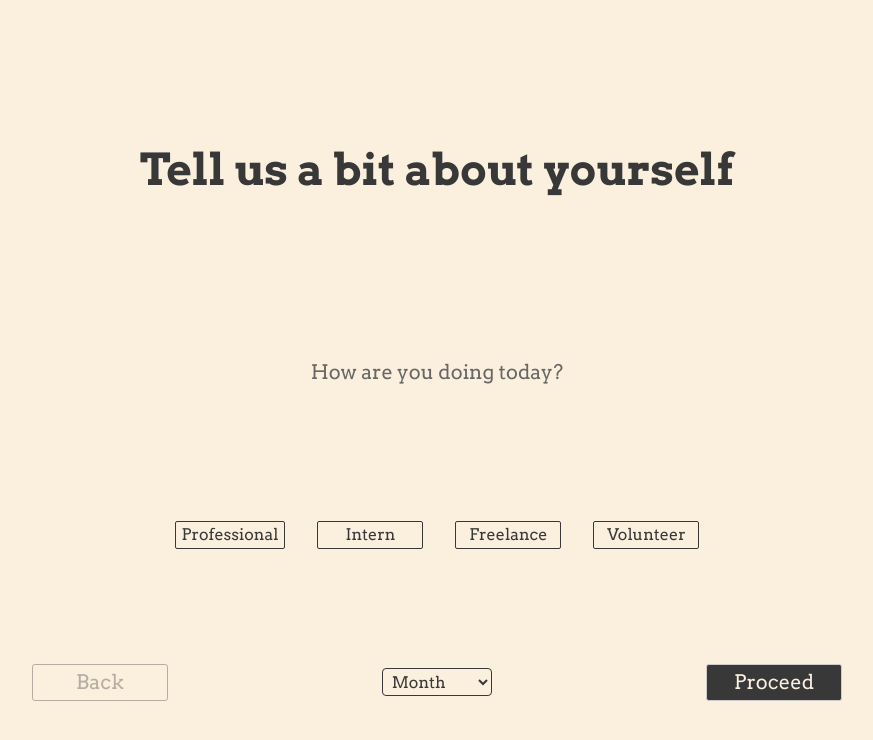
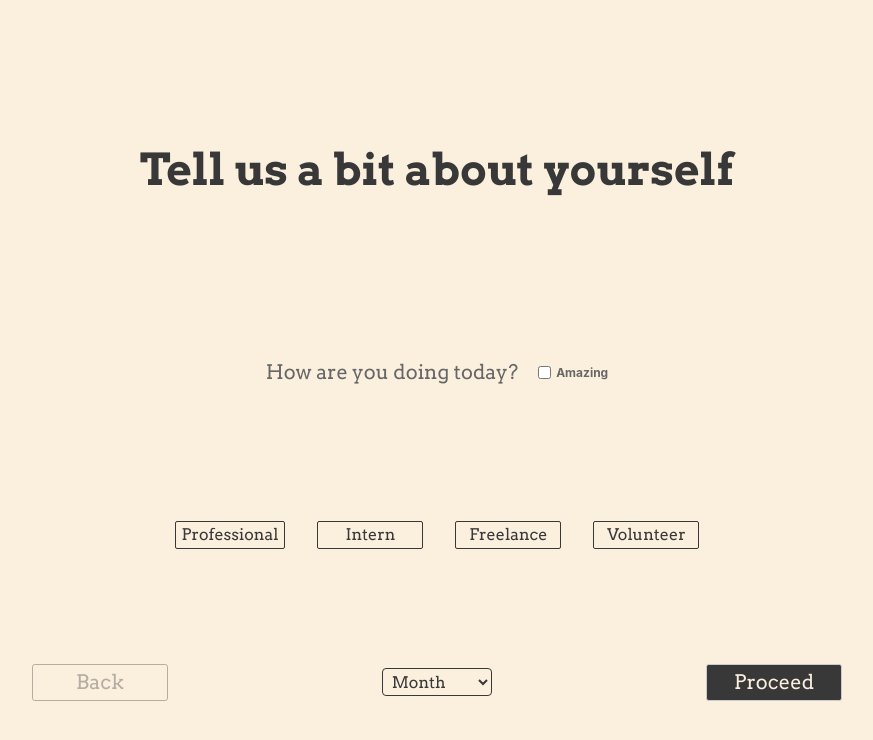
Before and after one commit to preetjdp/Rigel, a Svelte app: page / in a window 1280 px wide. Shown: the top 740 px of the page, without its empty margins (203-1076 px from the left). Built offline with nearby package versions, Linux system fonts and the light colour scheme.

Commit message:
✨ Textbox component

```diff
--- a/public/global.css
+++ b/public/global.css
@@ -10,7 +10,7 @@ body {
 	background-color: #FBEFDE;;
 
 	box-sizing: border-box;
-	font-family: -apple-system, BlinkMacSystemFont, "Segoe UI", Roboto, Oxygen-Sans, Ubuntu, Cantarell, "Helvetica Neue", sans-serif;
+	font-family: -apple-system, BlinkMacSystemFont, "Arvo", "Segoe UI", Roboto, Oxygen-Sans, Ubuntu, Cantarell, "Helvetica Neue", sans-serif;
 	/* OLD CSS */
 	/* padding: 8px; */
 }
--- /dev/null
+++ b/src/components/Checkbox.svelte
@@ -0,0 +1,20 @@
+<script lang="ts">
+    export let checked: boolean = false;
+</script>
+
+<style>
+ div {
+    display: flex;
+    flex-direction: row;
+    align-items: center;
+    font-weight: bold;
+    font-size: 12px;
+    color: #676767;
+    gap: 2px;
+ }
+</style>
+
+<div>
+    <input checked={checked} type="checkbox">
+    <slot></slot>
+</div>
--- a/src/pages/page1.svelte
+++ b/src/pages/page1.svelte
@@ -3,10 +3,11 @@
     import Button from "../components/Button.svelte";
     import Dropdown from "../components/Dropdown.svelte";
     import Options from "../components/Options.svelte";
+    import Checkbox from "../components/Checkbox.svelte";
 
     let jobTypes = ["Professional", "Intern", "Freelance", "Volunteer"]
 
-    let selectedValue;
+    let selectedValue: string;
 
     function handleOnChanged(newValue: string) {
         // alert(newValue)
@@ -29,11 +30,22 @@
         align-items: center;
         justify-content: space-around;
     }
+
+    .middle-row {
+        display: flex;
+        align-items: center;
+        justify-content: center;
+        gap: 1rem;
+    }
 </style>
 
 <div class="parent-container">
     <Text size="large">Tell us a bit about yourself</Text>
-    <Text>How are you doing today?</Text>
+    <div class="middle-row">
+        <Text>How are you doing today?</Text>
+        <Checkbox>Amazing</Checkbox>
+    </div>
+
     <Options current={selectedValue} options={jobTypes} onChanged={handleOnChanged}></Options>
     <div class="bottom-row">
         <Button type="secondary" disabled>Back</Button>
```
